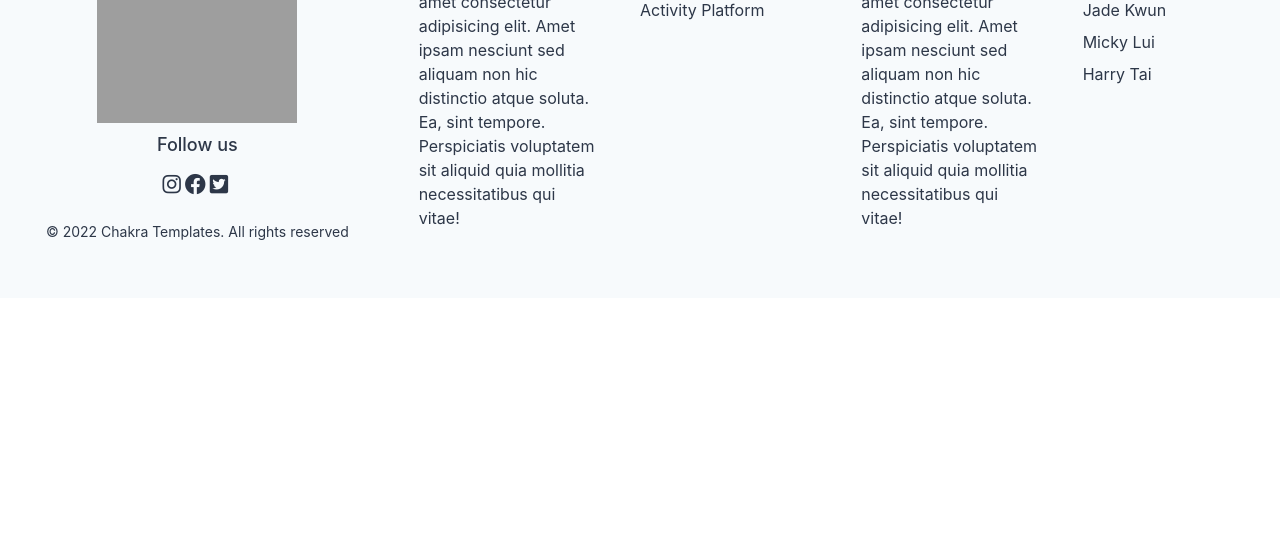
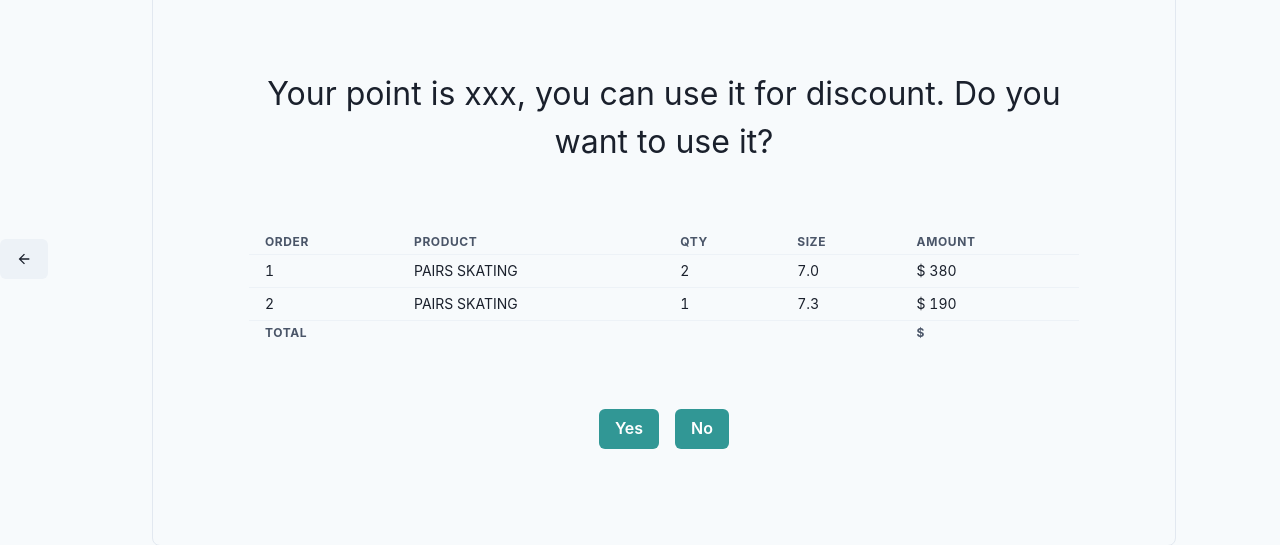
Before and after one commit to Mickylui/cap_project, a React (Create React App) app in the folder my-app/: page /cart/contact/usePoints in a window 1280 px wide. Shown: the part 250-795 px from the top of the page. Built offline with nearby package versions, Linux system fonts and the light colour scheme; grey boxes are pictures that could not be loaded.

Commit message:
pay with points ui

```diff
--- a/my-app/src/App.tsx
+++ b/my-app/src/App.tsx
@@ -23,6 +23,7 @@ import PrivateRoute from "./Components/PrivateRoute";
 import { getUserDataJWTFetch } from "./Api/AccountFetch";
 import DeliveryAddress from "./Pages/User/DeliveryAddress";
 import ShoppingCart from "./Pages/User/ShoppingCart";
+import PayWithPoints from "./Pages/User/PayWithPoints";
 
 function App() {
     const isLoggedIn = useSelector((state: RootState) => state.account.isLoggedIn);
@@ -57,6 +58,7 @@ function App() {
                     <Route path="productDetail" element={<ProductDetail />} />
                     <Route path="cart" element={<ShoppingCart />} />
                     <Route path="cart/contact" element={<DeliveryAddress />} />
+                    <Route path="cart/contact/usePoints" element={<PayWithPoints />} />
                     <Route path="posts" element={<SocialPlatform />} />
                     <Route path="slider" element={<Slideshow />} />
                     <Route path="table" element={<Table />} />
--- a/my-app/src/Components/BackButton.tsx
+++ b/my-app/src/Components/BackButton.tsx
@@ -5,7 +5,7 @@ import { useNavigate } from "react-router-dom";
 export function BackButton() {
     const navigate = useNavigate();
     return (
-        <Button onClick={()=>navigate("/",{replace:false})}>
+        <Button onClick={()=>navigate(-1)}>
             <ArrowBackIcon />
         </Button>
     );
--- a/my-app/src/Pages/User/DeliveryAddress.tsx
+++ b/my-app/src/Pages/User/DeliveryAddress.tsx
@@ -1,5 +1,6 @@
-import { FormControl, FormLabel, Input, RadioGroup, HStack, Radio, Select, Button, Box, Flex, useColorModeValue, } from "@chakra-ui/react";
+import { FormControl, FormLabel, Input, RadioGroup, HStack, Radio, Select, Button, Box, Flex,  useColorModeValue} from "@chakra-ui/react";
 import React, { useState } from "react";
+import { Link, Link as  RouteLink } from "react-router-dom";
 import { BackButton } from "../../Components/BackButton";
 import CartList from "./CartList";
 
@@ -21,7 +22,7 @@ function DeliveryAddress() {
             bg={useColorModeValue("gray.50", "gray.800")}
         >
             <BackButton />
-            <Box borderWidth='1px' borderRadius='lg' overflow='hidden' m="4rem auto" p="6rem">
+            <Box maxW='80vw' borderWidth='1px' borderRadius='lg' overflow='hidden' m="4rem auto" p="6rem">
             <Box mb='4rem' fontSize='2em'>Cart List</Box>
             <CartList />
             <FormControl id="room" mt='4rem'>
@@ -69,7 +70,9 @@ function DeliveryAddress() {
                     </HStack>
                 </RadioGroup>
             </FormControl>
-            <Button mt='4em'>Buy/Save</Button>
+            <Link to='/cart/contact/usePoints'>
+                <Button mt='4em'>Buy/Save</Button>
+            </Link>
             </Box>
             </Flex>
         </div>
--- /dev/null
+++ b/my-app/src/Pages/User/PayWithPoints.tsx
@@ -0,0 +1,30 @@
+import { Box, Button, ButtonGroup, Flex, Stack, useColorModeValue } from '@chakra-ui/react';
+import React from 'react';
+import { BackButton } from '../../Components/BackButton';
+import CartList from './CartList';
+
+function PayWithPoints() {
+    return (
+        <div>
+            <Flex
+            minH={"100vh"}
+            align={"center"}
+            justify={"center"}
+            bg={useColorModeValue("gray.50", "gray.800")}
+        >
+            <BackButton />
+            <Box maxW='80vw' borderWidth='1px' borderRadius='lg' overflow='hidden' m="4rem auto" p="6rem">
+            <Box mb='4rem' fontSize='2em'>Your point is xxx, you can use it for discount. Do you want to use it?</Box>
+            <CartList />
+            <ButtonGroup spacing={4} mt='4rem'>
+                <Button colorScheme='teal'>Yes</Button>
+                <Button colorScheme='teal'>No</Button>
+            </ButtonGroup>
+
+            </Box>
+            </Flex>
+        </div>
+    );
+}
+
+export default PayWithPoints;
--- a/my-app/src/Pages/User/ShoppingCart.tsx
+++ b/my-app/src/Pages/User/ShoppingCart.tsx
@@ -3,7 +3,6 @@ import { Box, Button, Grid, GridItem, Image } from "@chakra-ui/react";
 // import { Link as ReachLink } from "@reach/router"
 import { Link } from "react-router-dom";
 import CartList from "./CartList";
-
 
 function ShoppingCart() {
     const selectedItem = [
@@ -57,8 +56,10 @@ function ShoppingCart() {
                     <div>
                         <CartList />
                     </div>
-                    <Link to='/cart/contact'>Use default address or click to change address</Link>
-                    <Button mt='6em'>Buy/Save</Button>
+                    <Link to="/cart/contact">Use default address or click to change address</Link>
+                    <Link to="/cart/contact/usePoints">
+                        <Button mt="4em">Buy/Save</Button>
+                    </Link>
                 </GridItem>
 
                 {/* show products */}
```
